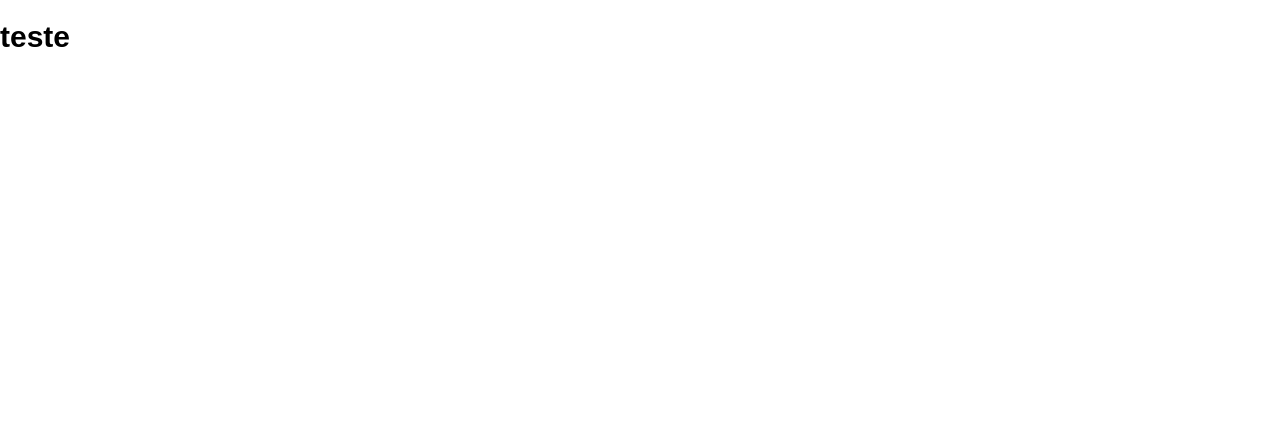
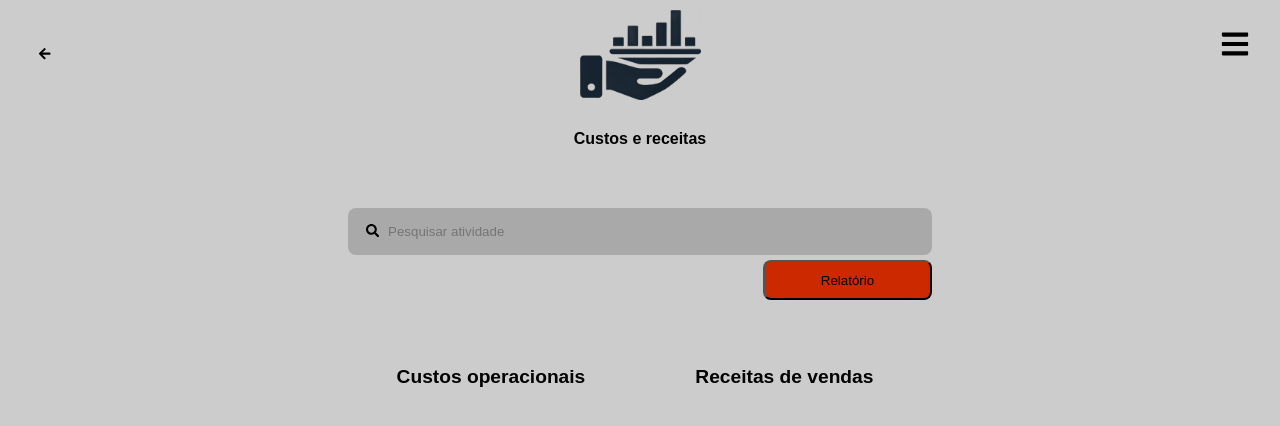
Before and after one commit to Gabriel132002/MesaDigital, a React (Vite) app: page /backoffice/admin/financial in a window 1280 px wide. Shown: the top 426 px of the page. Built offline with nearby package versions, Linux system fonts and the light colour scheme.

Commit message:
finalizado as telas da administracao

```diff
--- a/src/page/backoffice/admin/Activity.css
+++ b/src/page/backoffice/admin/Activity.css
@@ -122,7 +122,7 @@ main {
   gap: 50px;
   margin-top: 30px;
   padding: 20px;
-  background-color: #f0f0f0;
+
   border-radius: 8px;
 }
 
--- a/src/page/backoffice/admin/Financial.css
+++ b/src/page/backoffice/admin/Financial.css
@@ -0,0 +1,8 @@
+.content-section {
+  display: flex;
+  gap: 100px;
+}
+
+.column h2 {
+  white-space: nowrap;
+}
--- a/src/page/backoffice/admin/Financial.jsx
+++ b/src/page/backoffice/admin/Financial.jsx
@@ -1,9 +1,72 @@
-function Financial () {
-    return <div>
-        <div>
-            <h1>teste</h1>
-        </div>
+import { FaArrowLeft, FaBars, FaSearch } from 'react-icons/fa';
+import Logo from '../../../assets/images/logo.jpg';
+import './Financial.css';
+import { useNavigate } from 'react-router-dom';
+import { useState } from 'react';
+import SideBar from '../../SideBar';
+
+function Financial() {
+  const [isSideBarOpen, setIsSideBarOpen] = useState();
+  const navigate = useNavigate();
+
+  const previousPage = () => {
+    navigate('/backoffice/admin/main');
+  };
+
+  const toggleSideBar = () => {
+    setIsSideBarOpen(!isSideBarOpen);
+  };
+
+  const handleClose = () => {
+    setIsSideBarOpen(false);
+  };
+
+  return (
+    <div className="full-screen">
+      <header>
+        <button type="button" id="return-header" onClick={previousPage}>
+          <FaArrowLeft />
+        </button>
+
+        <img src={Logo} alt="Logo principal" id="logo" />
+        <button id="side-button" onClick={toggleSideBar}>
+          <FaBars size={30} />
+        </button>
+        {isSideBarOpen && <SideBar onClose={handleClose} />}
+      </header>
+
+      <main>
+        <section className="top-section">Custos e receitas</section>
+        <section className="input-text">
+          <div className="search-wrapper">
+            <input
+              type="text"
+              name="text"
+              id="search-field"
+              placeholder="Pesquisar atividade"
+            />
+            <button className="search-icon">
+              <FaSearch id="fasearch" />
+            </button>
+          </div>
+        </section>
+        <section className="section-all-content">
+          <button type="button" id="report">
+            Relatório
+          </button>
+        </section>
+        <section className="content-section">
+          <div className="column">
+            <h2>Custos operacionais</h2>
+          </div>
+
+          <div className="column">
+            <h2>Receitas de vendas</h2>
+          </div>
+        </section>
+      </main>
     </div>
+  );
 }
 
 export default Financial;
--- a/src/page/backoffice/admin/User.css
+++ b/src/page/backoffice/admin/User.css
@@ -8,3 +8,13 @@
   margin-top: 5px;
   color: white;
 }
+
+.column h2 {
+  margin-right: 10px;
+}
+
+#content-section {
+  display: flex;
+  gap: 60px;
+  margin-top: 30px;
+}
--- a/src/page/backoffice/admin/User.jsx
+++ b/src/page/backoffice/admin/User.jsx
@@ -58,7 +58,7 @@ function User() {
             Novo usuário
           </button>
         </section>
-        <section className="content-section">
+        <section id="content-section">
           <div className="column">
             <h2>Área de atendimento</h2>
             <div className="item">
```
